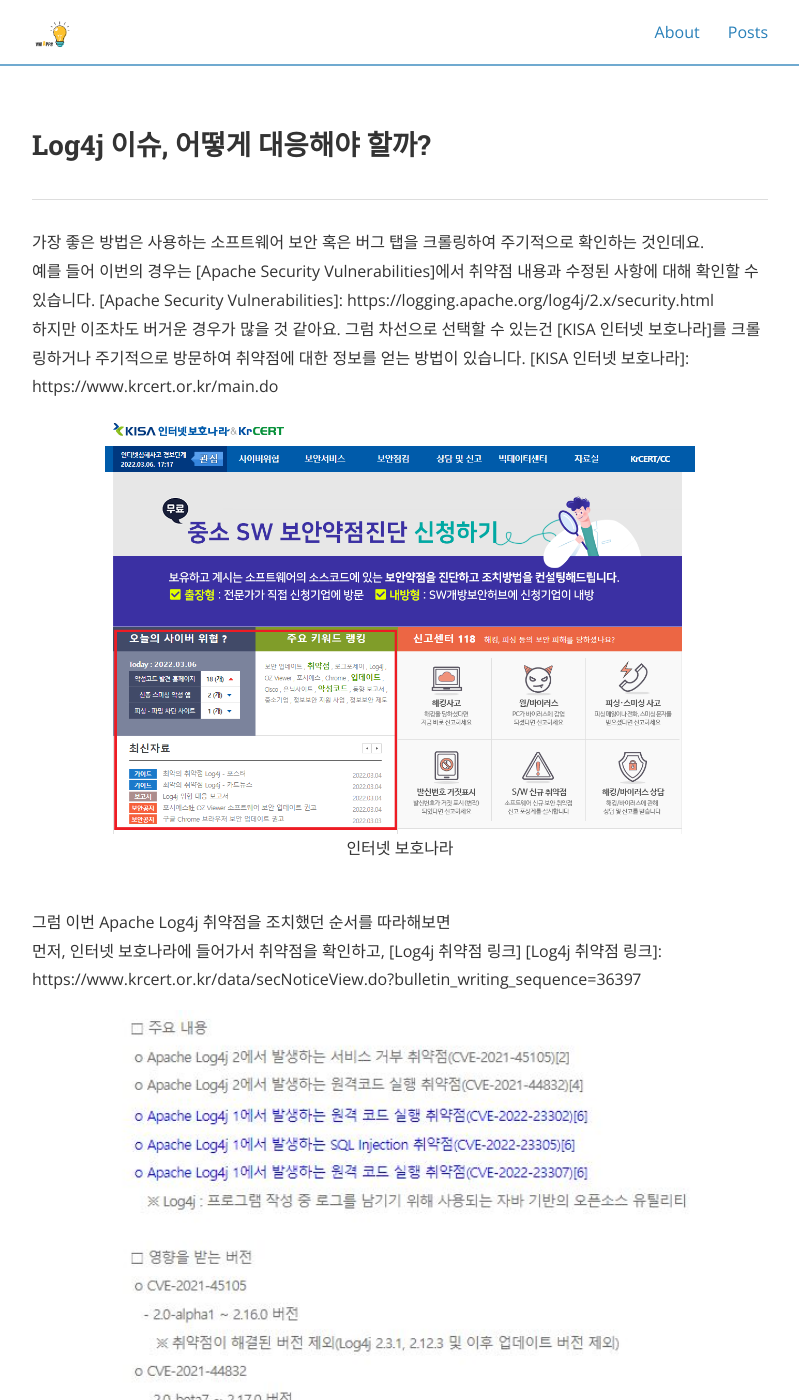
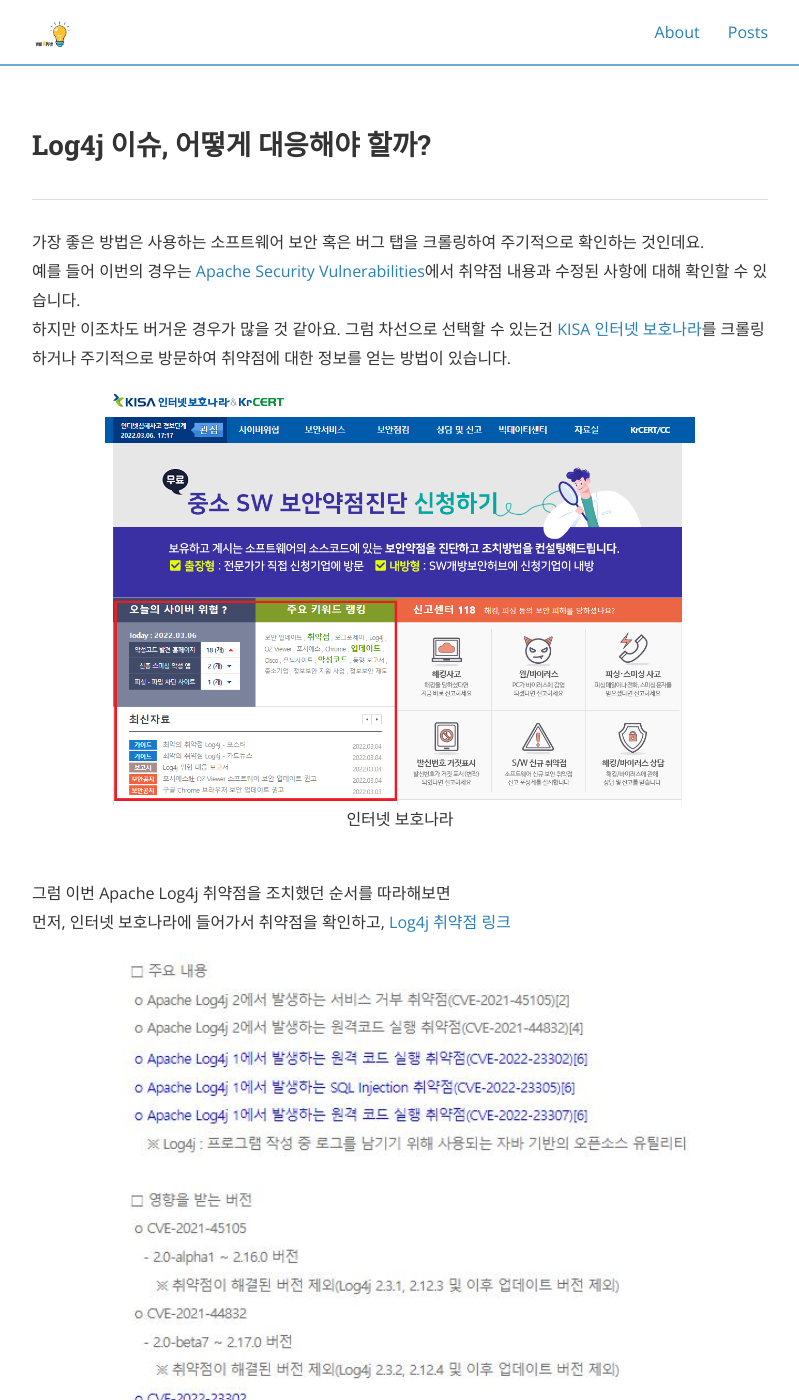
Before and after one commit to yoosejin/yoosejin.github.io, a Jekyll site: the page built from _posts/2022-03-06-log4j-security-issue.md, in a window 1280 px wide and 1400 px high, scrolled down 976 px. Shown: the whole window, without its empty margins (240-1039 px from the left). Built offline with Jekyll 4.4.1, drawn with Linux system fonts in a browser that asks for light colours; nearby versions of some CDN libraries; comment, search, counter and statistics services are not loaded.

Commit message:
2022-03-06 edit post 2

```diff
--- a/_posts/2022-03-06-log4j-security-issue.md
+++ b/_posts/2022-03-06-log4j-security-issue.md
@@ -36,11 +36,9 @@
 ---
 가장 좋은 방법은 사용하는 소프트웨어 보안 혹은 버그 탭을 크롤링하여 주기적으로 확인하는 것인데요.
 <br>
-예를 들어 이번의 경우는 [Apache Security Vulnerabilities]에서 취약점 내용과 수정된 사항에 대해 확인할 수 있습니다.
-[Apache Security Vulnerabilities]: https://logging.apache.org/log4j/2.x/security.html
+예를 들어 이번의 경우는 [Apache Security Vulnerabilities](https://logging.apache.org/log4j/2.x/security.html)에서 취약점 내용과 수정된 사항에 대해 확인할 수 있습니다.
 <br>
-하지만 이조차도 버거운 경우가 많을 것 같아요. 그럼 차선으로 선택할 수 있는건 [KISA 인터넷 보호나라]를 크롤링하거나 주기적으로 방문하여 취약점에 대한 정보를 얻는 방법이 있습니다.
-[KISA 인터넷 보호나라]: https://www.krcert.or.kr/main.do
+하지만 이조차도 버거운 경우가 많을 것 같아요. 그럼 차선으로 선택할 수 있는건 [KISA 인터넷 보호나라](https://www.krcert.or.kr/main.do)를 크롤링하거나 주기적으로 방문하여 취약점에 대한 정보를 얻는 방법이 있습니다.
 
 <figure>
   <img data-action="zoom" src='{{ "/assets/img/kisa.png" | relative_url }}' alt='absolute'>
@@ -49,8 +47,7 @@
 
 <br>
 그럼 이번 Apache Log4j 취약점을 조치했던 순서를 따라해보면 <br>
-먼저, 인터넷 보호나라에 들어가서 취약점을 확인하고, [Log4j 취약점 링크]
-[Log4j 취약점 링크]: https://www.krcert.or.kr/data/secNoticeView.do?bulletin_writing_sequence=36397
+먼저, 인터넷 보호나라에 들어가서 취약점을 확인하고, [Log4j 취약점 링크](https://www.krcert.or.kr/data/secNoticeView.do?bulletin_writing_sequence=36397)
 <br>
 <figure>
   <img data-action="zoom" src='{{ "/assets/img/log4j_issue.JPG" | relative_url }}' alt='absolute'>
```
